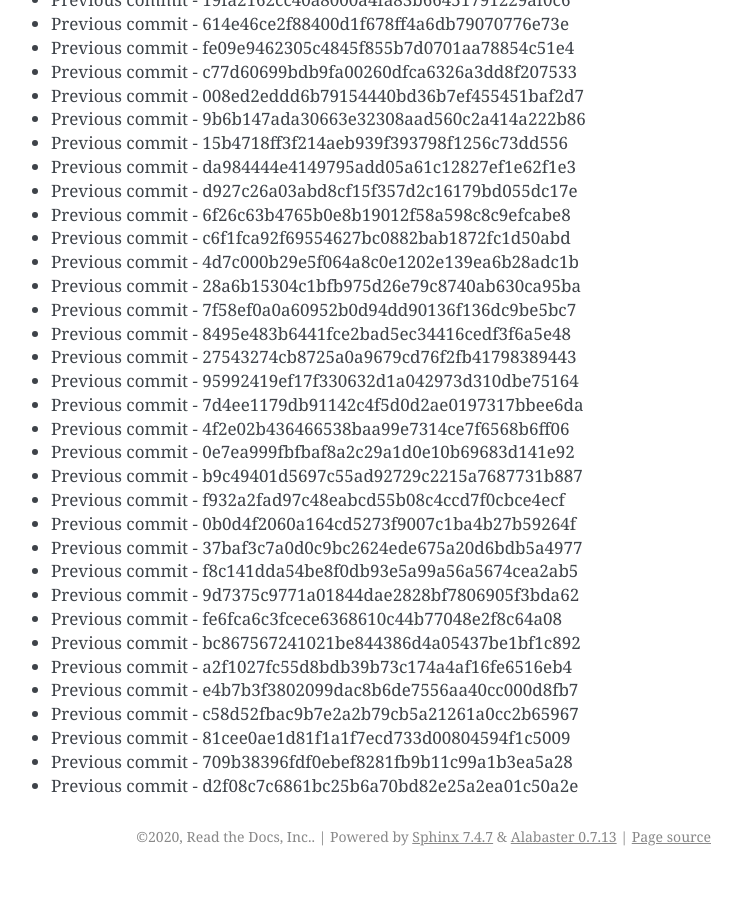
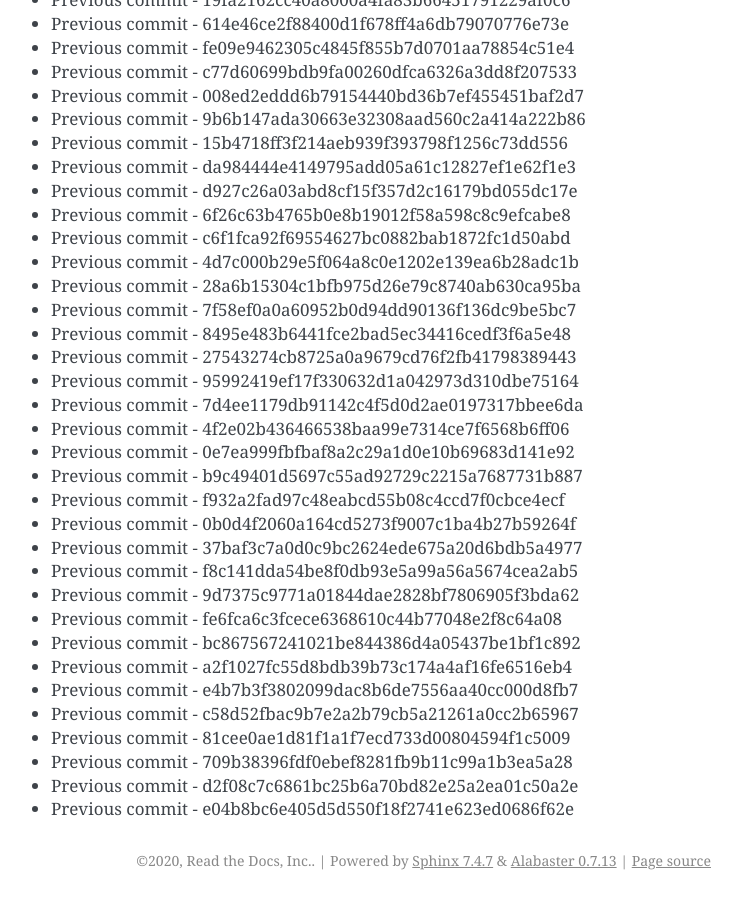
Before and after one commit to readthedocs/rtd-git-stresstest, a Sphinx documentation site: the page built from docs/updates.rst, in a window 1280 px wide and 900 px high, scrolled down 84325 px. Shown: the whole window, without its empty margins (399-1141 px from the left). Built offline with Sphinx 7.4.7, drawn with Linux system fonts in a browser that asks for light colours; before the commit the page ends 85201 px from its top, so only the background shows below that.

Commit message:
Generating commit from previous: e04b8bc6e405d5d550f18f2741e623ed0686f62e

```diff
--- a/docs/updates.rst
+++ b/docs/updates.rst
@@ -3575,3 +3575,4 @@ It can be tested for any performance characteristics.
 * Previous commit - 81cee0ae1d81f1a1f7ecd733d00804594f1c5009
 * Previous commit - 709b38396fdf0ebef8281fb9b11c99a1b3ea5a28
 * Previous commit - d2f08c7c6861bc25b6a70bd82e25a2ea01c50a2e
+* Previous commit - e04b8bc6e405d5d550f18f2741e623ed0686f62e
```
